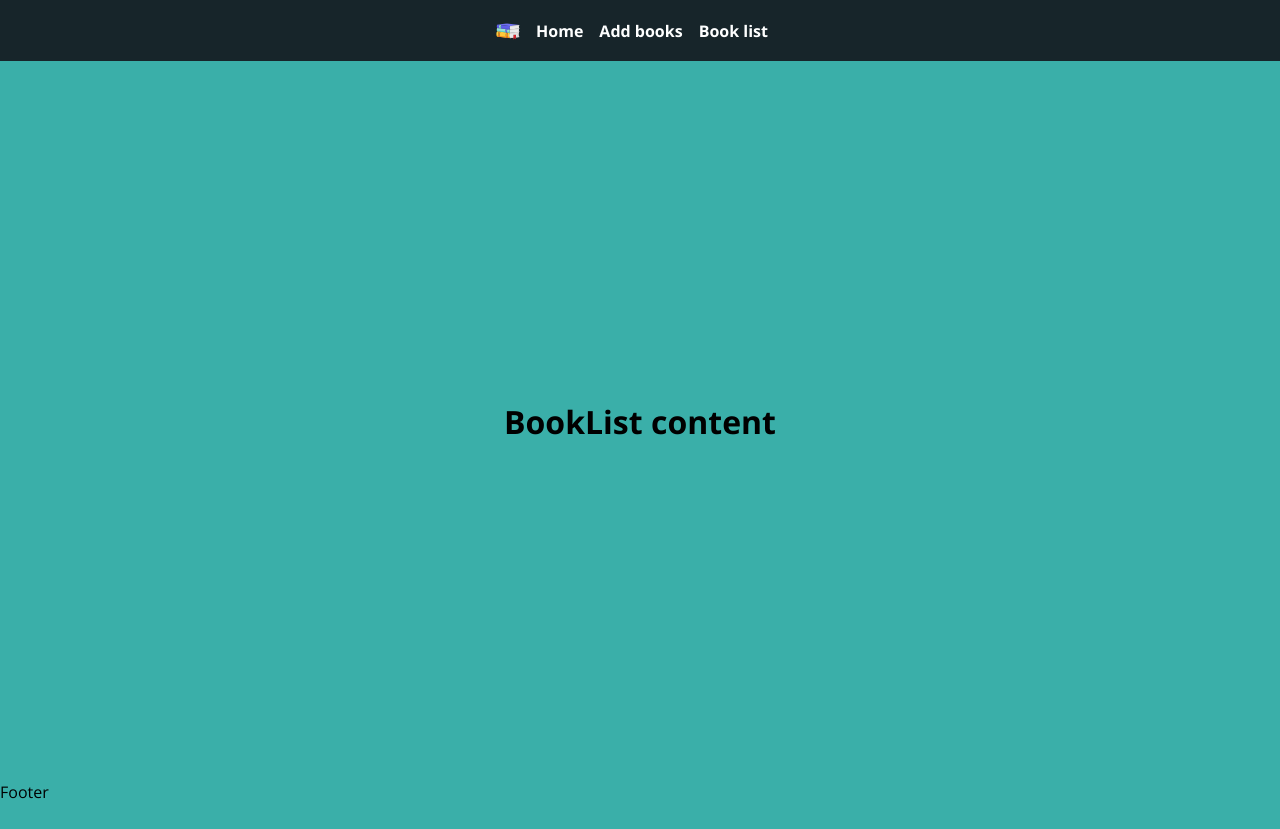
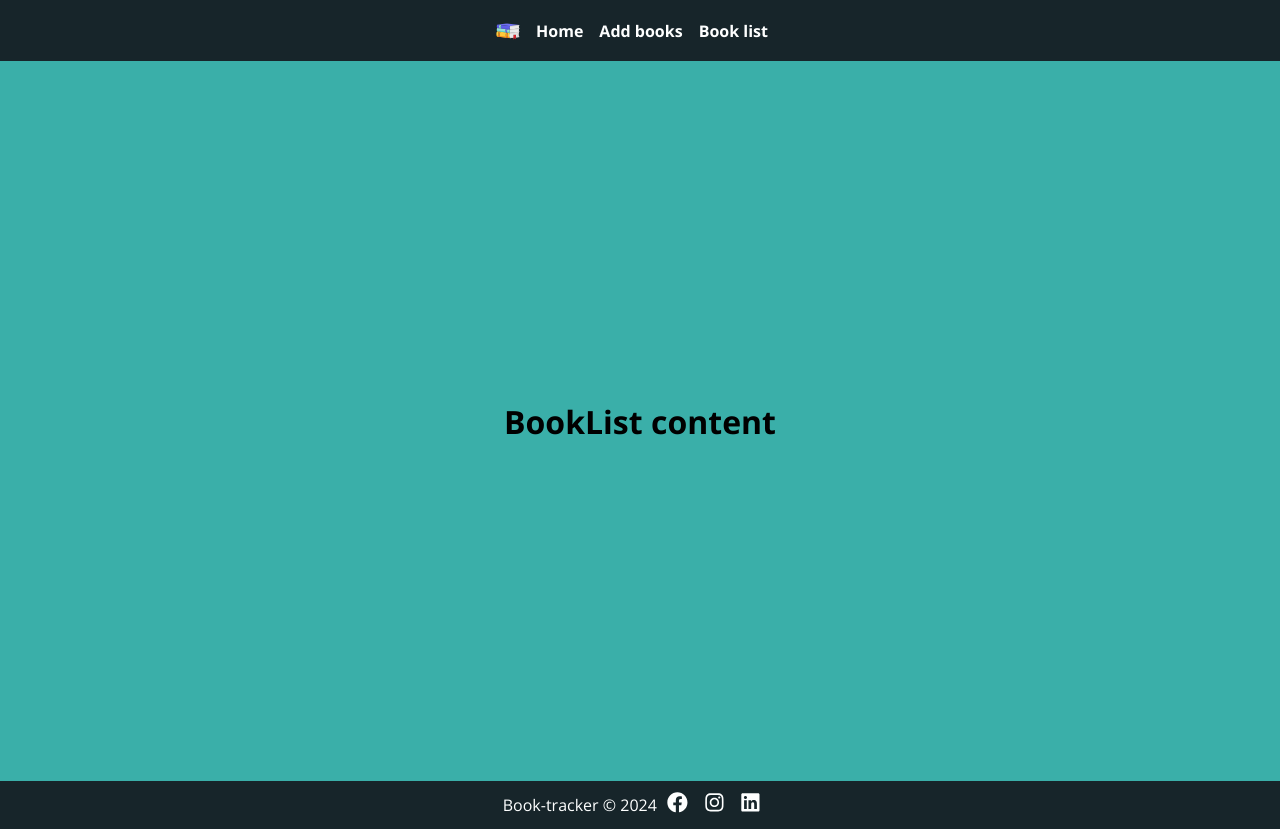
Before and after one commit to kaynan45/Portifolio, a React (Create React App) app in the folder Book-tracker/: page /book-list in a window 1280 px wide. Before the commit the page ends 803 px from the top, so only its background shows below. Built offline with nearby package versions, Linux system fonts and the light colour scheme.

Commit message:
Creating the Footer module

```diff
--- a/Book-tracker/src/App.js
+++ b/Book-tracker/src/App.js
@@ -5,6 +5,7 @@ import AddBooks from "./components/pages/AddBooks";
 import BookList from "./components/pages/BookList";
 import Navbar from "./components/layout/Navbar";
 import Container from "./components/layout/Container";
+import Footer from "./components/layout/Footer";
 
 function App() {
   return (
@@ -17,7 +18,7 @@ function App() {
           <Route path="/book-list" element={<BookList />} />
         </Routes>
       </Container>
-      <p>Footer</p>
+      <Footer />
     </Router>
   );
 }
--- /dev/null
+++ b/Book-tracker/src/components/layout/Footer.js
@@ -0,0 +1,24 @@
+import styles from './Footer.module.css'
+
+import { FaFacebook, FaInstagram, FaLinkedin } from 'react-icons/fa'
+
+function Footer() {
+  return (
+    <footer>
+      <p><span>Book-tracker</span> &copy; 2024</p>
+      <ul>
+        <li>
+          <FaFacebook className='icon' />
+        </li>
+        <li>
+          <FaInstagram className='icon' />
+        </li>
+        <li>
+          <FaLinkedin className='icon' />
+        </li>
+      </ul>
+    </footer>
+  )
+}
+
+export default Footer
--- /dev/null
+++ b/Book-tracker/src/components/layout/Footer.module.css
@@ -0,0 +1,27 @@
+footer {
+  display: flex;
+  justify-content: center;
+  align-items: center;
+  background-color: #17252A;
+  color: #feffff;
+  padding: .7em;
+}
+
+li {
+  align-items: center;
+  cursor: pointer;
+}
+
+li svg {
+  font-size: 1.3em;
+  transition: ease .3s;
+}
+
+li svg:hover {
+  color: #2b7a78;
+}
+
+p{
+  align-items: center;
+  margin-right: 10px;
+}
```
